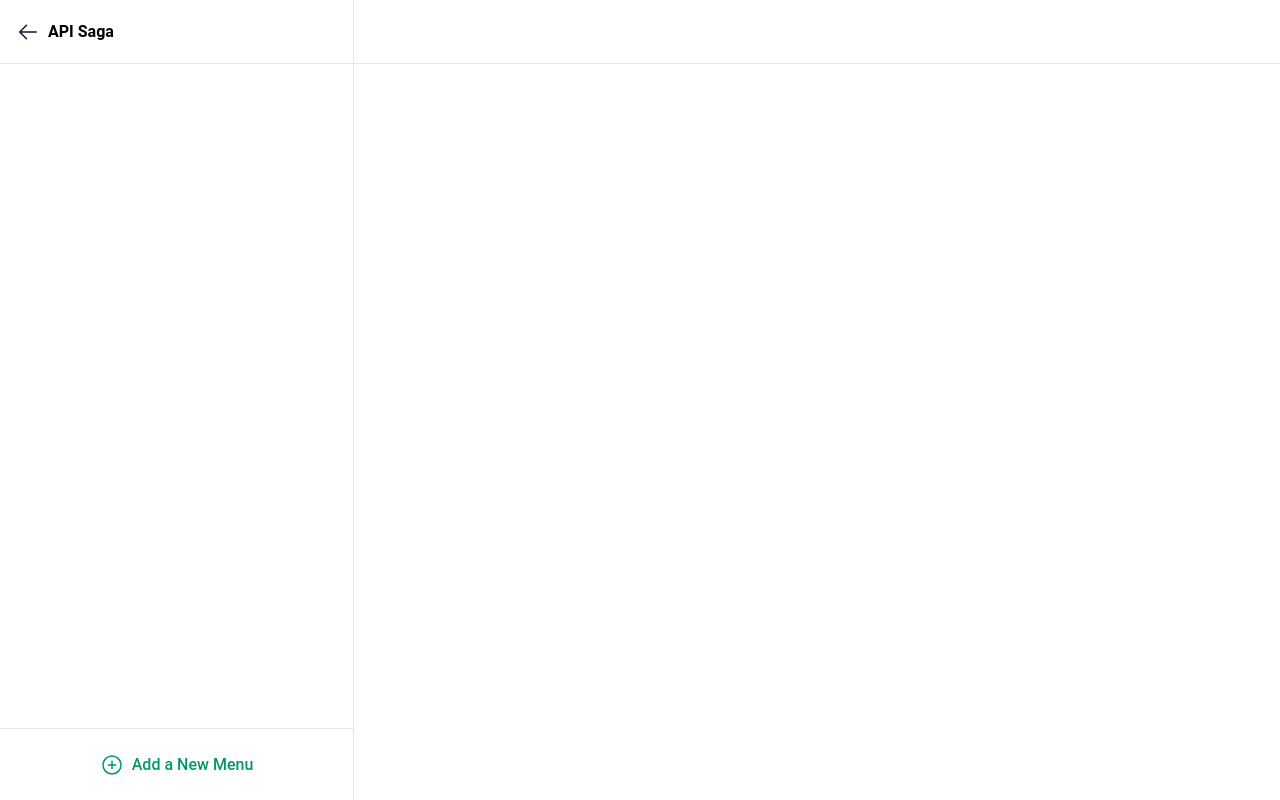
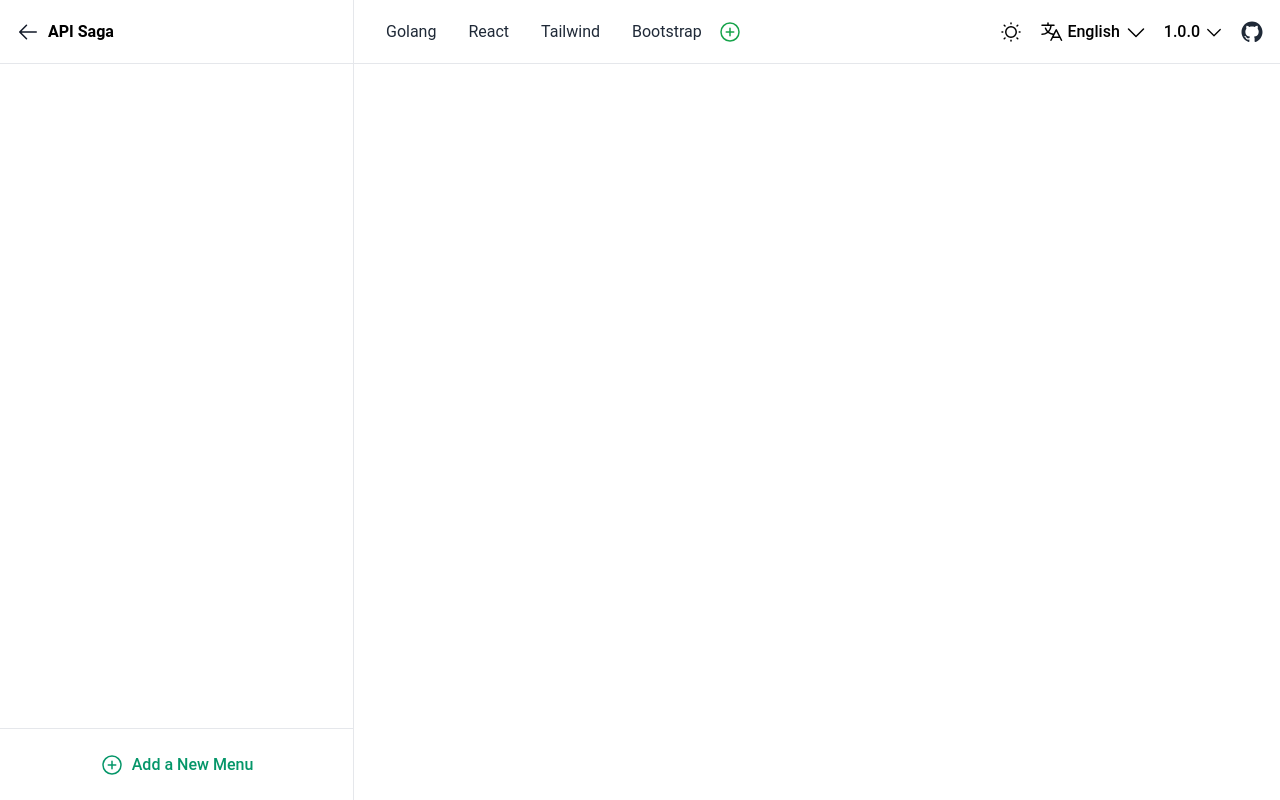
Before and after one commit to umardev500/svelete-ui, a SvelteKit app: page / in a window 1280 px wide. Built offline with nearby package versions, Linux system fonts and the light colour scheme.

Commit message:
fix navigation header losing

```diff
--- a/src/components/organisms/header/Header.svelte
+++ b/src/components/organisms/header/Header.svelte
@@ -24,7 +24,7 @@
 	style="--sidebar-width: {sidebarOpen ? '22.125rem' : '4.5rem'}"
 >
 	<nav class="px-4 h-16 border-b relative">
-		<div class="h-full flex items-center justify-between mobile-menu lg:hidden w-full">
+		<div class="h-full flex items-center justify-between lg:hidden w-full">
 			<div class="flex items-center gap-2">
 				<ListIcon />
 				<span class="font-bold text-base">API Saga</span>
@@ -39,7 +39,7 @@
 				</button>
 			</div>
 		</div>
-		<div class="h-full flex items-center justify-between desktop-menu">
+		<div class="h-full flex items-center justify-between">
 			<!-- Left menus -->
 			<HeaderMenuLeftList {items} />
 			<!-- End of left menus -->
@@ -55,27 +55,8 @@
 		font-family: 'Roboto';
 		margin-left: 0rem;
 		transition: margin-left var(--margin-transition-duration) var(--margin-timing-function);
-
-		.desktop-menu {
-			transform: translateY(-8rem);
-			transition: transform var(--margin-transition-duration) var(--margin-timing-function);
-		}
-
-		.mobile-menu {
-			transform: translateY(0);
-			transition: transform var(--margin-transition-duration) var(--margin-timing-function);
-		}
-
 		@media screen and (min-width: 1024px) {
 			margin-left: 4.5rem;
-
-			.desktop-menu {
-				transform: translateY(-4rem);
-			}
-
-			.mobile-menu {
-				transform: translateY(-4rem);
-			}
 
 			&.show {
 				margin-left: 22.125rem;
```
